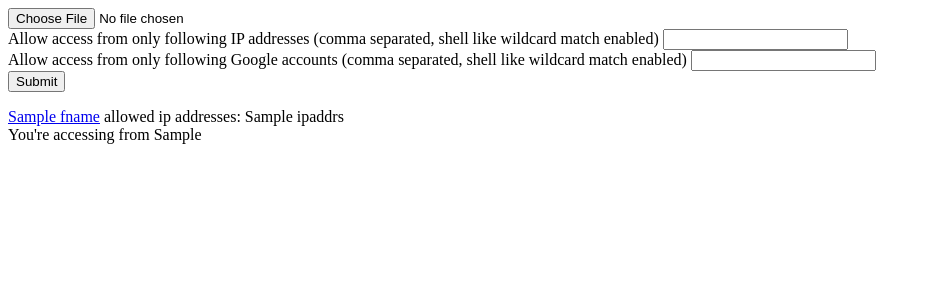
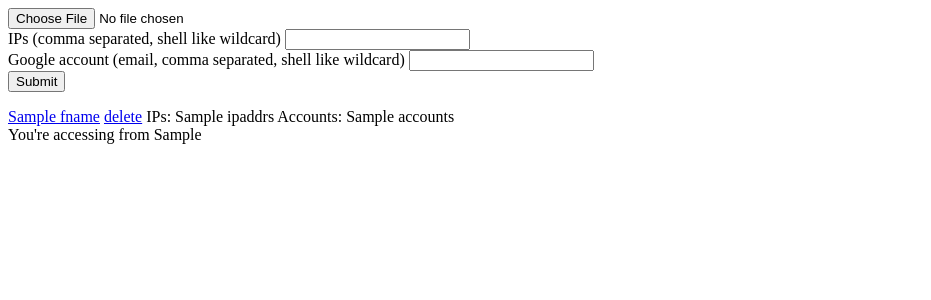
Before and after one commit to tkawachi/apkuploader, a Python web app: template template/top.html in a window 1280 px wide. Shown: the top 300 px of the page, without its empty margins (0-931 px from the left). Run offline with Jinja, Linux system fonts and the light colour scheme; the template is opened without the code that fills it: most values are stand-ins (such as "Sample title", 1, 10 or a date in 2020).

Commit message:
Implemented account restriction
Signed-off-by: KAWACHI Takashi <tkawachi@gmail.com>

```diff
--- a/app.yaml
+++ b/app.yaml
@@ -7,5 +7,8 @@ handlers:
 - url: /
   script: main.py
   login: required
+- url: /c/.*
+  script: main.py
+  login: required
 - url: .*
   script: download.py
--- a/models.py
+++ b/models.py
@@ -8,6 +8,7 @@ class ApkEntry(db.Model):
     fname = db.StringProperty()
     data = db.BlobProperty()
     ipaddrs = db.StringProperty()
+    accounts = db.StringProperty()
     uploaded_date = db.DateTimeProperty(auto_now=True)
     salt = db.StringProperty(required=True)
 
--- a/template/top.html
+++ b/template/top.html
@@ -5,16 +5,20 @@
 <body>
 <form name="form" method="post" action="/" enctype="multipart/form-data">
 <div><input type="file" name="fname"></div>
-<div>Allow access from only following IP addresses (comma separated, shell like wildcard match enabled) <input type="text" name="ipaddrs"></div>
-<div>Allow access from only following Google accounts (comma separated, shell like wildcard match enabled) <input type="text" name="accounts"></div>
+<div>IPs (comma separated, shell like wildcard) <input type="text" name="ipaddrs"></div>
+<div>Google account (email, comma separated, shell like wildcard) <input type="text" name="accounts"></div>
 <div><input type="submit" name="submit"> </div>
 </form>
 
 {% for entry in my_entries %}
 <div>
   <a href="/{{ entry.key.name }}">{{ entry.fname }}</a>
+  <a href="/c/delete/{{ entry.key.name }}">delete</a>
   {% if entry.ipaddrs %}
-  allowed ip addresses: {{ entry.ipaddrs }}
+  IPs: {{ entry.ipaddrs }}
+  {% endif %}
+  {% if entry.accounts %}
+  Accounts: {{ entry.accounts }}
   {% endif %}
 </div>
 {% endfor %}
```
Also changed, not shown: appengine_config.py (+6 -1 lines), download.py (+15 -0 lines), main.py (+20 -2 lines).
